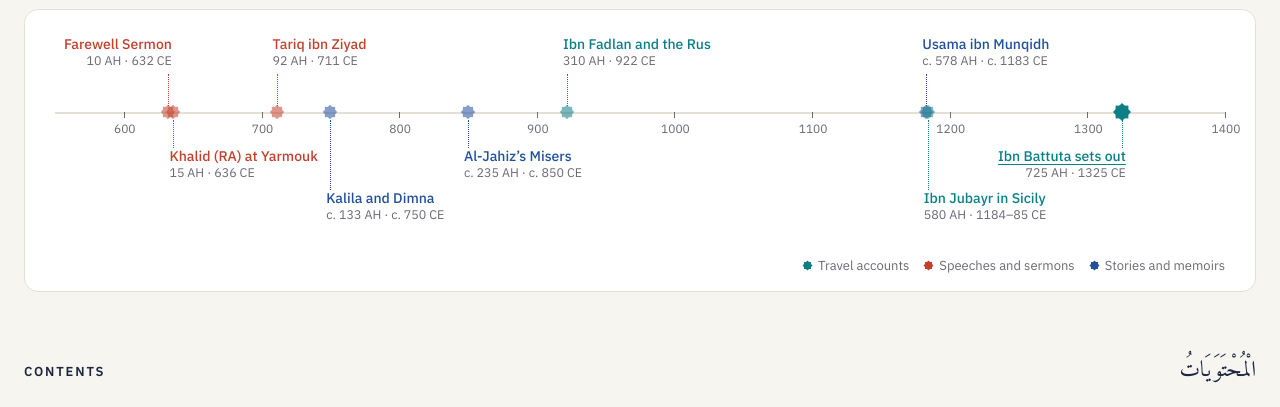
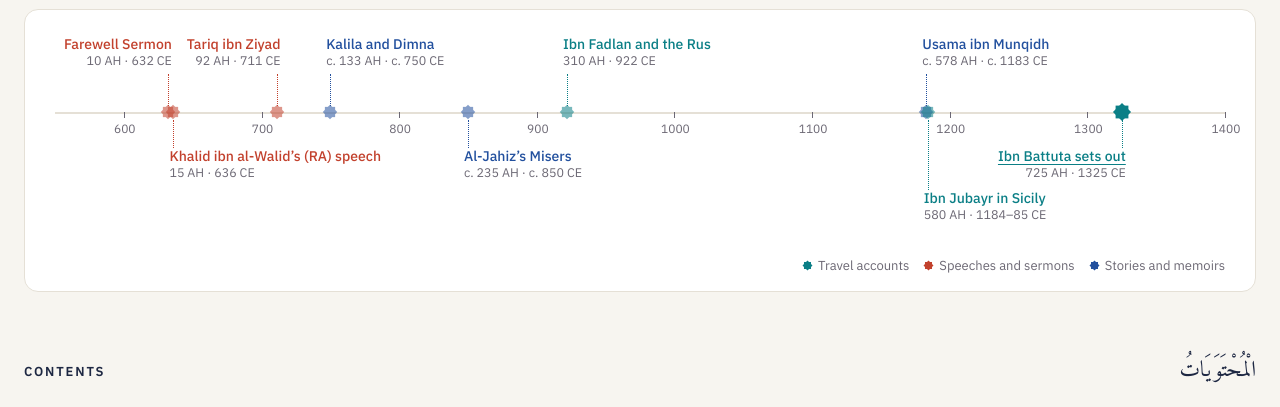
Before and after one commit to m-bintalharith/rihlat-al-kalima, a plain HTML site: page index.html in a window 1280 px wide. Shown: the part 365-772 px from the top of the page. Drawn offline with nearby package versions, Linux system fonts and the light colour scheme; a web font is replaced by a local one.

Commit message:
Timeline: rename Khalid's entry and rearrange labels
Khalid's entry now reads "Khalid ibn al-Walid’s (RA) speech". Moved the
Tariq and Kalila labels so they don't overlap.

Co-Authored-By: Claude Opus 5.5 <noreply@anthropic.com>
Claude-Session: https://claude.ai/code/session_018XDYuaivRf8xNipLPtCDMv

```diff
--- a/index.html
+++ b/index.html
@@ -1801,8 +1801,8 @@ function curText(){return TEXTS.find(x=>x.id===curPass().text)}
 const mainEl=document.querySelector('main.app'); const holder=document.createElement('div'); holder.hidden=true; document.body.appendChild(holder);
 const CATS=[{id:"acc",en:"Travel accounts",ar:"أَدَبُ الرِّحْلَاتِ"},{id:"sp",en:"Speeches and sermons",ar:"الْخُطَبُ"},{id:"pr",en:"Stories and memoirs",ar:"الْحِكَايَاتُ وَالسِّيَرُ"}];
 const YEARS={rihla:1325,fadlan:922,jubayr:1184,wada:632,khalid:636,tariq:711,kalila:750,jahiz:850,usama:1183};
-const TL=[{id:"wada",y:632,t:"Farewell Sermon",d:"10 AH · 632",pos:"up1 l"},{id:"khalid",y:636,t:"Khalid (RA) at Yarmouk",d:"15 AH · 636",pos:"dn1 r"},{id:"tariq",y:711,t:"Tariq ibn Ziyad",d:"92 AH · 711",pos:"up1 r"},
- {id:"kalila",y:750,t:"Kalila and Dimna",d:"c. 133 AH · c. 750",pos:"dn2 r"},{id:"jahiz",y:850,t:"Al-Jahiz’s Misers",d:"c. 235 AH · c. 850",pos:"dn1 r"},
+const TL=[{id:"wada",y:632,t:"Farewell Sermon",d:"10 AH · 632",pos:"up1 l"},{id:"khalid",y:636,t:"Khalid ibn al-Walid’s (RA) speech",d:"15 AH · 636",pos:"dn1 r"},{id:"tariq",y:711,t:"Tariq ibn Ziyad",d:"92 AH · 711",pos:"up1 l"},
+ {id:"kalila",y:750,t:"Kalila and Dimna",d:"c. 133 AH · c. 750",pos:"up1 r"},{id:"jahiz",y:850,t:"Al-Jahiz’s Misers",d:"c. 235 AH · c. 850",pos:"dn1 r"},
  {id:"fadlan",y:922,t:"Ibn Fadlan and the Rus",d:"310 AH · 922",pos:"up1 r"},{id:"usama",y:1183,t:"Usama ibn Munqidh",d:"c. 578 AH · c. 1183",pos:"up1 r"},{id:"jubayr",y:1184,t:"Ibn Jubayr in Sicily",d:"580 AH · 1184–85",pos:"dn2 r"},{id:"rihla",y:1325,t:"Ibn Battuta sets out",d:"725 AH · 1325",pos:"dn1 l"}];
 function renderTimeline(){
   const a=550,b=1400,pc=y=>((y-a)/(b-a)*100).toFixed(2)+'%';
```
